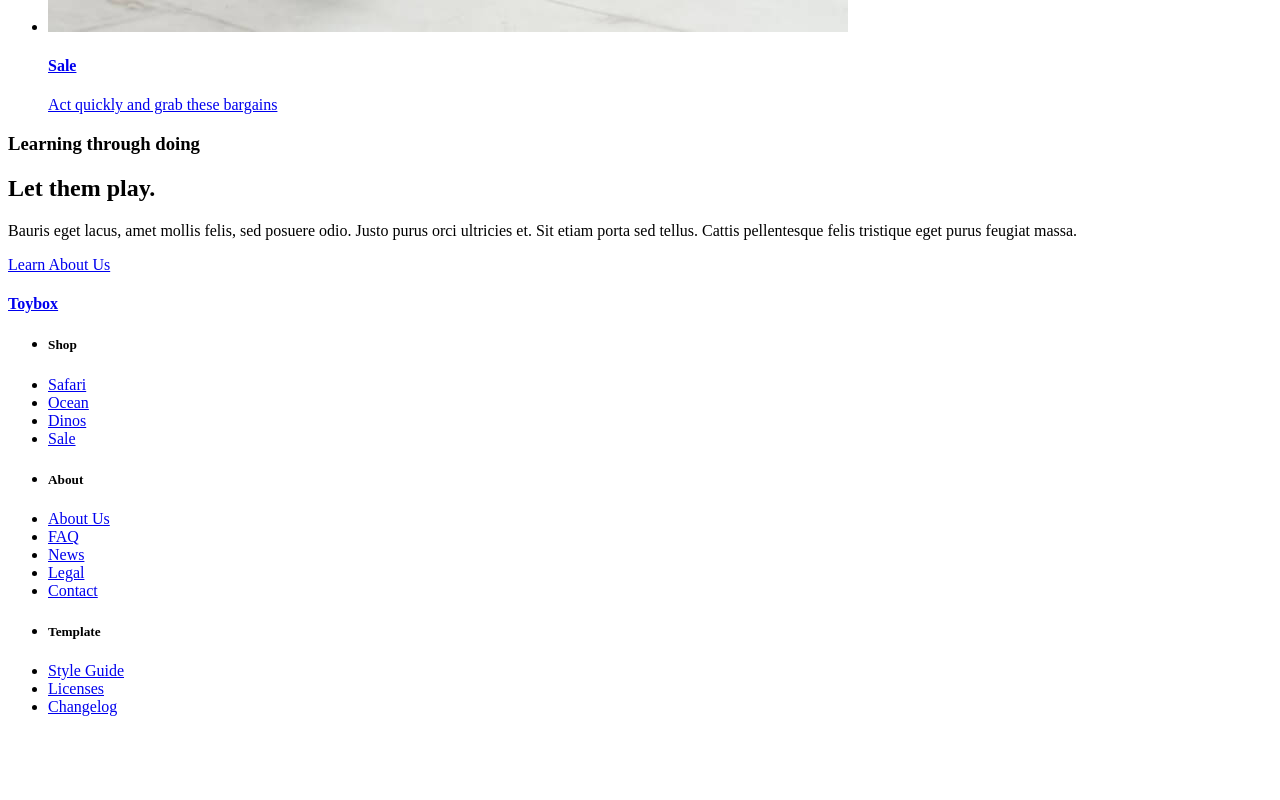
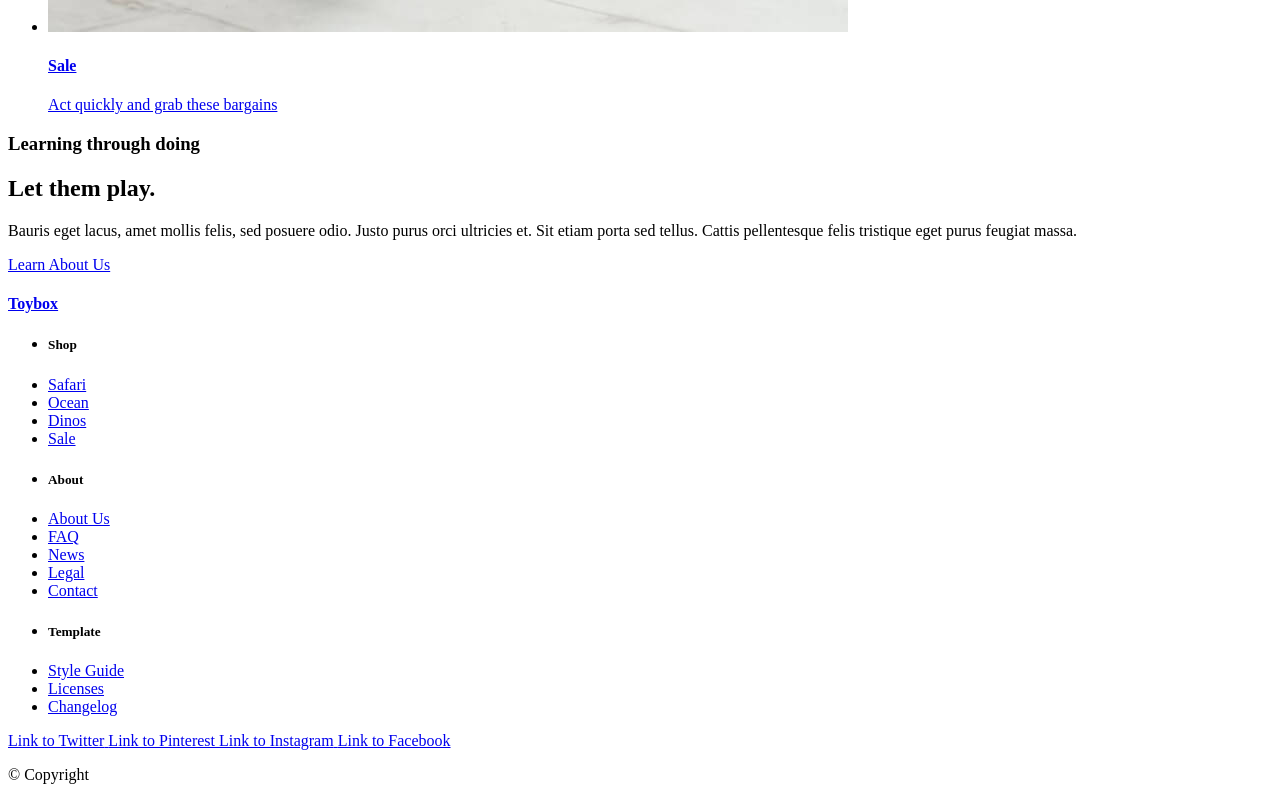
Before and after one commit to alicetoronto/toybox-code-along, a plain HTML site: page index.html in a window 1280 px wide. Shown: the part 5300-6100 px from the top of the page. Before the commit the page ends 6032 px from the top, so only its background shows below. Drawn offline with Linux system fonts and the light colour scheme.

Commit message:
completed footer social and copyright

```diff
--- a/index.html
+++ b/index.html
@@ -135,6 +135,7 @@
 		</section>
 	</main>
 	<footer class="footer" id="footer">
+		<div class="wrapper">
 			<div class="footerFlexContainer">
 				<!-- Logo -->
 				<a href="#" class="logo">
@@ -198,6 +199,29 @@
 				</div> <!-- end footerNav -->
 			</div> <!-- end footerFlexContainer -->
 			<!-- Social and copyright flex container -->
+			<div class="social">
+				<!-- icon container -->
+				<a href="#">
+					<i aria-hidden="true"></i>
+					<span class="sr-only">Link to Twitter</span>
+				</a>
+				<a href="#">
+					<i aria-hidden="true"></i>
+					<span class="sr-only">Link to Pinterest</span>
+				</a>
+				<a href="#">
+					<i aria-hidden="true"></i>
+					<span class="sr-only">Link to Instagram</span>
+				</a>
+				<a href="#">
+					<i aria-hidden="true"></i>
+					<span class="sr-only">Link to Facebook</span>
+				</a>
+			</div> <!-- end of social -->
+			<div class="copyright">
+				<p>© Copyright</p>
+			</div> <!-- end of copyright -->
+		</div> <!-- end of footer wrapper -->
 	</footer>
 </body>
 </html>
```
Lines whose indentation alone changed are shown as unchanged.
